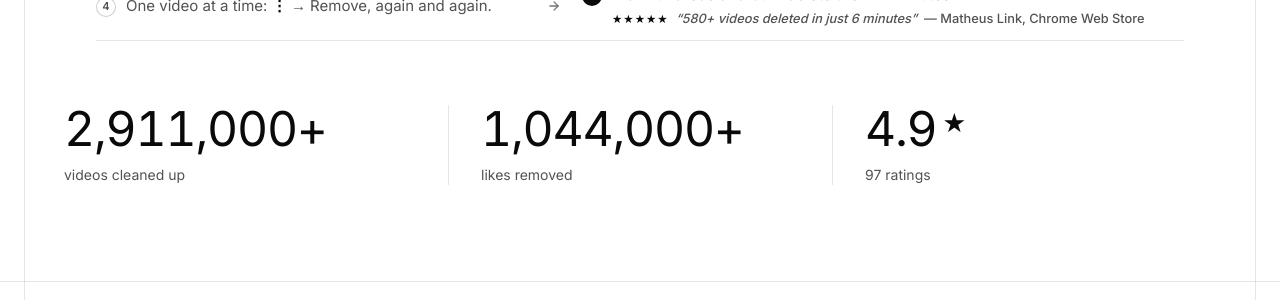
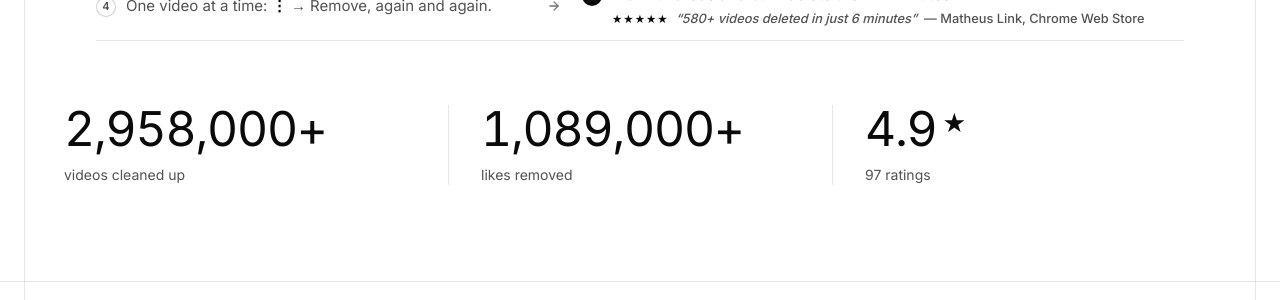
Before and after one commit to dominic-lam/tidywl-site, a Jekyll site: the page built from index.html, in a window 1280 px wide and 900 px high, scrolled down 868 px. Shown: the part 161-461 px from the top of the window. Built offline with Jekyll 4.4.1, drawn with Linux system fonts in a browser that asks for light colours.

Commit message:
chore: update usage totals (auto)

```diff
--- a/_data/usage.yml
+++ b/_data/usage.yml
@@ -5,10 +5,10 @@
 # Each *Raw is the unrounded value that counter's monotonic guard
 # compares against on the next run. One lastUpdated covers all three:
 # the run is all-or-nothing, so they always come from one response.
-deletedTotal: "2,911,000"
-deletedRaw: 2911482
-unlikedTotal: "1,044,000"
-unlikedRaw: 1044126
-movedTotal: "365,000"
-movedRaw: 365917
-lastUpdated: "2026-11-12"
+deletedTotal: "2,958,000"
+deletedRaw: 2958060
+unlikedTotal: "1,089,000"
+unlikedRaw: 1089798
+movedTotal: "381,000"
+movedRaw: 381900
+lastUpdated: "2026-11-13"
```
